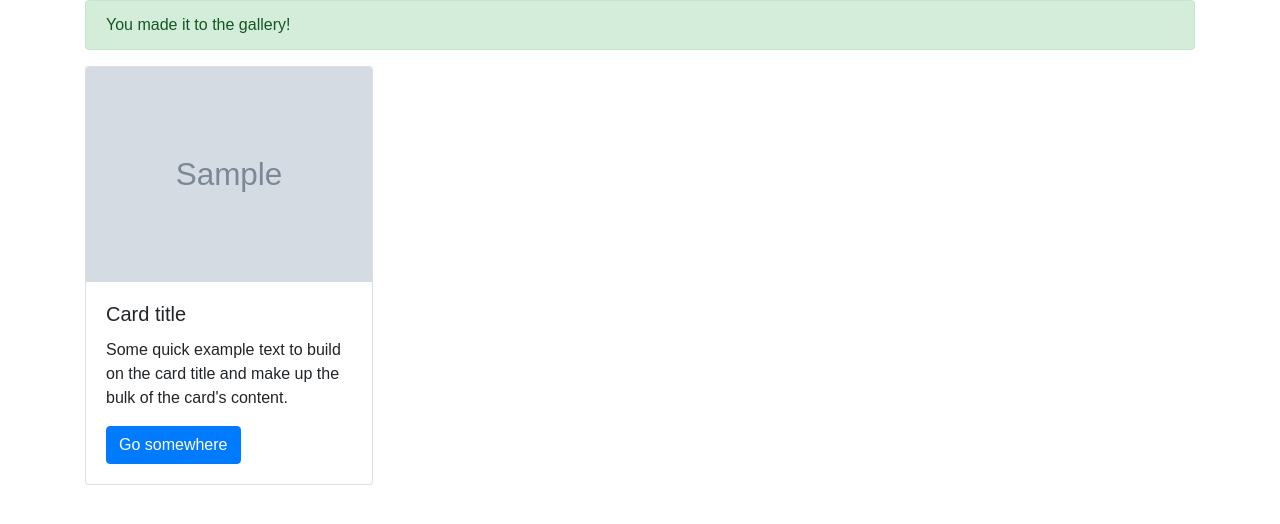
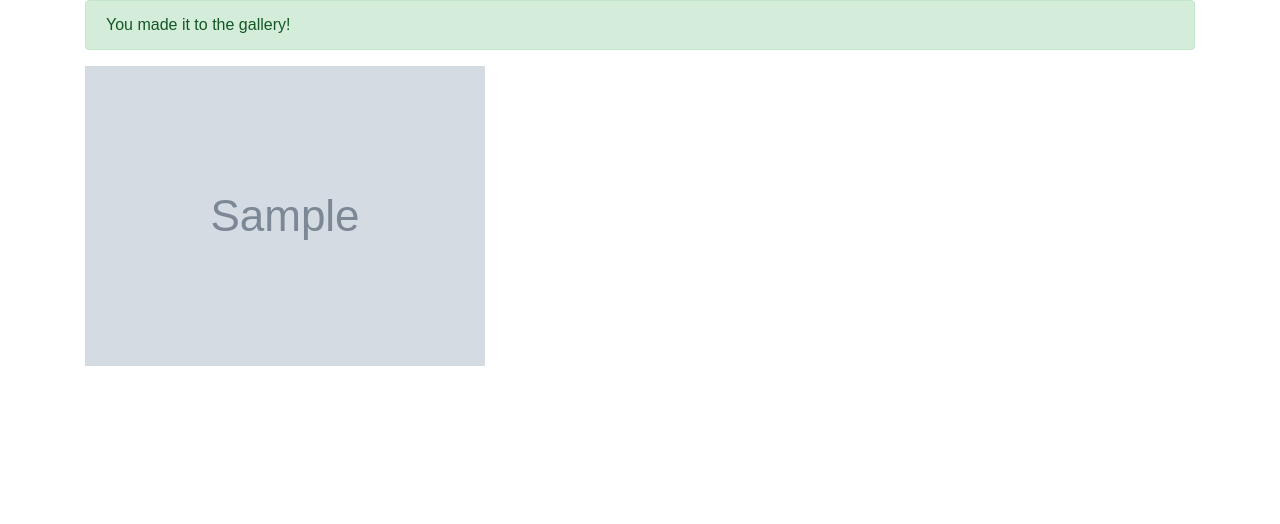
Before and after one commit to ispyhumanfly/catland, a Flask app: template app/templates/gallery.jinja in a window 1280 px wide. Shown: the part 80-604 px from the top of the page. Run offline with Flask 2, Linux system fonts and the light colour scheme; the template is opened without the code that fills it: most values are stand-ins (such as "Sample title", 1, 10 or a date in 2020); grey boxes marked "Sample" are stand-in pictures; some libraries are stand-ins or nearby versions.

Commit message:
Thumbnail idea for gallery.

```diff
--- a/app/templates/gallery.jinja
+++ b/app/templates/gallery.jinja
@@ -22,22 +22,22 @@
     You made it to the gallery!
 </div>
 
-<div class="gallery">
 
 {% for image in images %}
 
-    <div class="card" style="width: 18rem;">
+<!-- div class="card" style="width: 18rem;">
     <img class="card-img-top" src="{{ image }}" alt="Card image cap" />
     <div class="card-body">
         <h5 class="card-title">Card title</h5>
         <p class="card-text">Some quick example text to build on the card title and make up the bulk of the card's content.</p>
         <a href="#" class="btn btn-primary">Go somewhere</a>
     </div>
-    </div>
+</div -->
+
+<img src="{{ image }}" class="img-fluid" alt="{{ image }}">
+
 
 {% endfor %}
-
-</div>
 
 {% endblock %}
 
```
Lines whose indentation alone changed are shown as unchanged.
